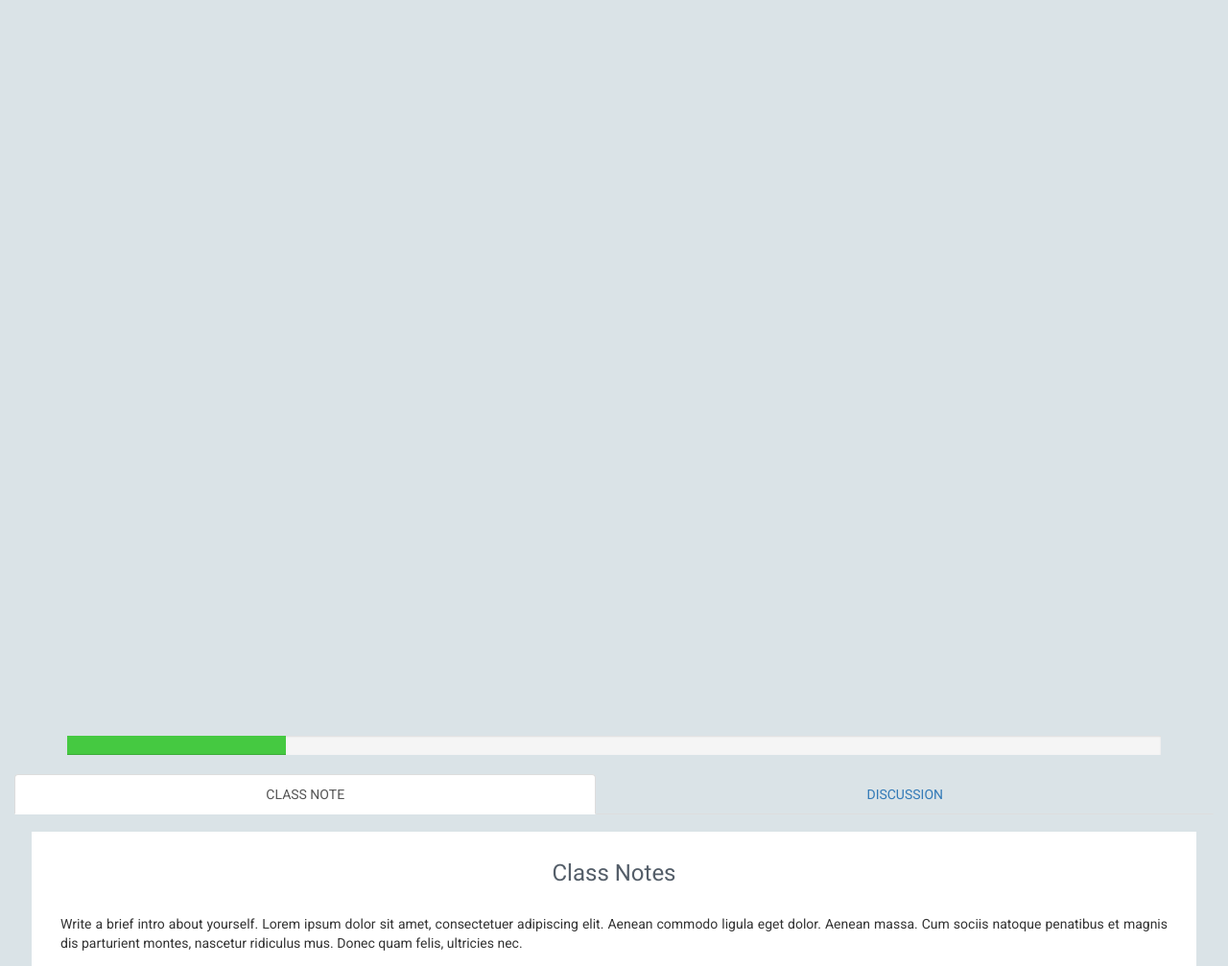
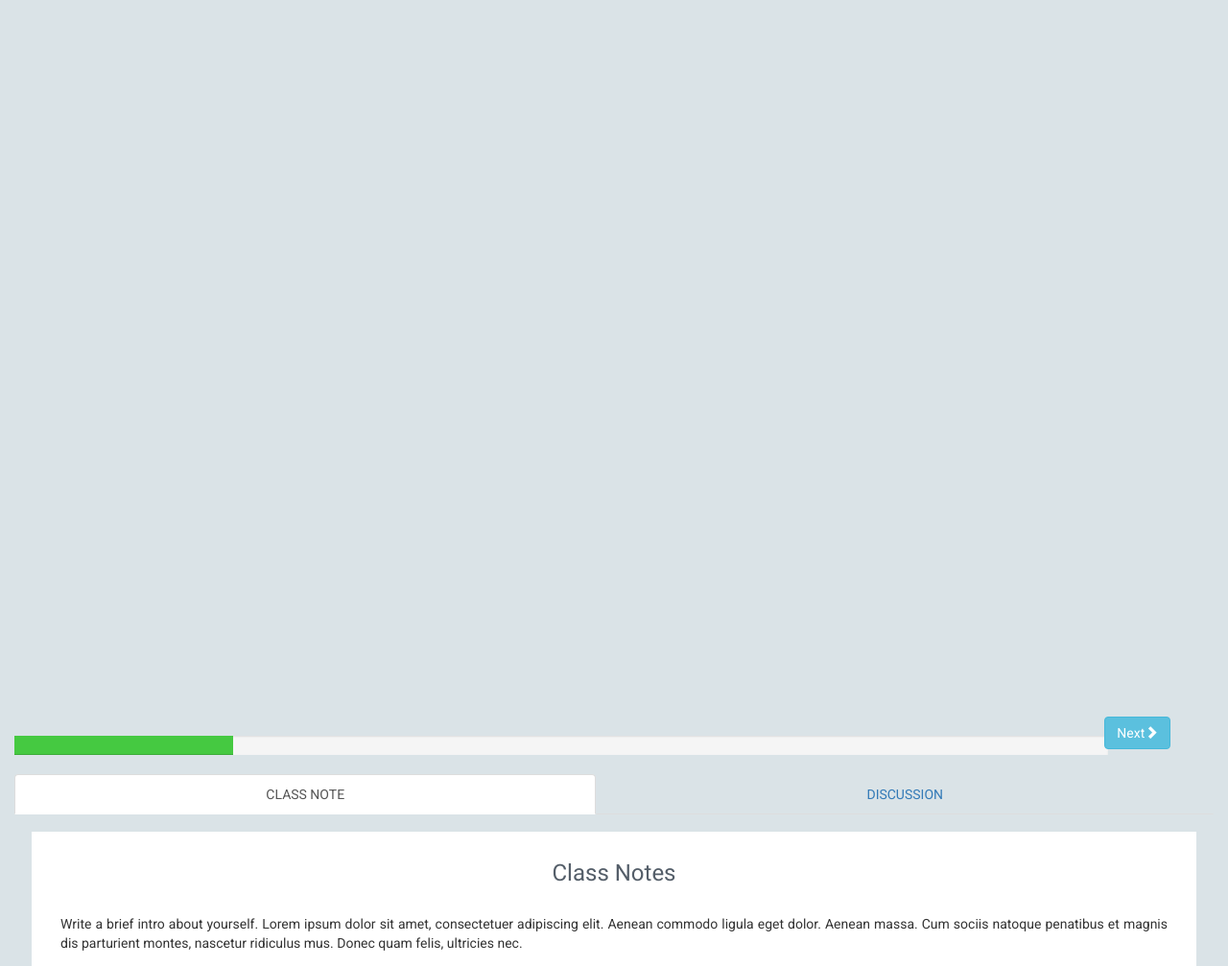
Before and after one commit to mikebolt/HackingEDU, a plain HTML site: page www/course_page.html in a window 1280 px wide. Shown: the part 93-1100 px from the top of the page at 96% size. Drawn offline with nearby package versions, Linux system fonts and the light colour scheme; no server answers; a script that the page names is missing.

```diff
--- a/www/course_page.html
+++ b/www/course_page.html
@@ -53,12 +53,20 @@
     </div><!--//lecture video container-->
 
 	<!--lecture progress bar-->
-    <div class="container" id="progress-bar">
-		<div class="progress">
-    		<div class="progress-bar progress-bar-course" role="progressbar" aria-valuenow="20" aria-valuemin="0" aria-valuemax="100" style="width: 20%;">
-    		</div>
+	<div class="row">
+		<div class="col-xs-10">
+			<div class="container" id="progress-bar">
+				<div class="progress">
+		    		<div class="progress-bar progress-bar-course" role="progressbar" aria-valuenow="20" aria-valuemin="0" aria-valuemax="100" style="width: 20%;">
+		    		</div>
+				</div>
+		    </div><!--//lecture progress bar-->
 		</div>
-    </div><!--//lecture progress bar-->
+		<div class="col-xs-2">
+			<button class="btn btn-info" type="edit-class" width="80%" id="next-btn" pull-left>Next<i class="glyphicon glyphicon-chevron-right"></i></button>
+		</div>
+	</div>
+
 
 	<!--tab menu-->
     <div class="note-discussion">
```
